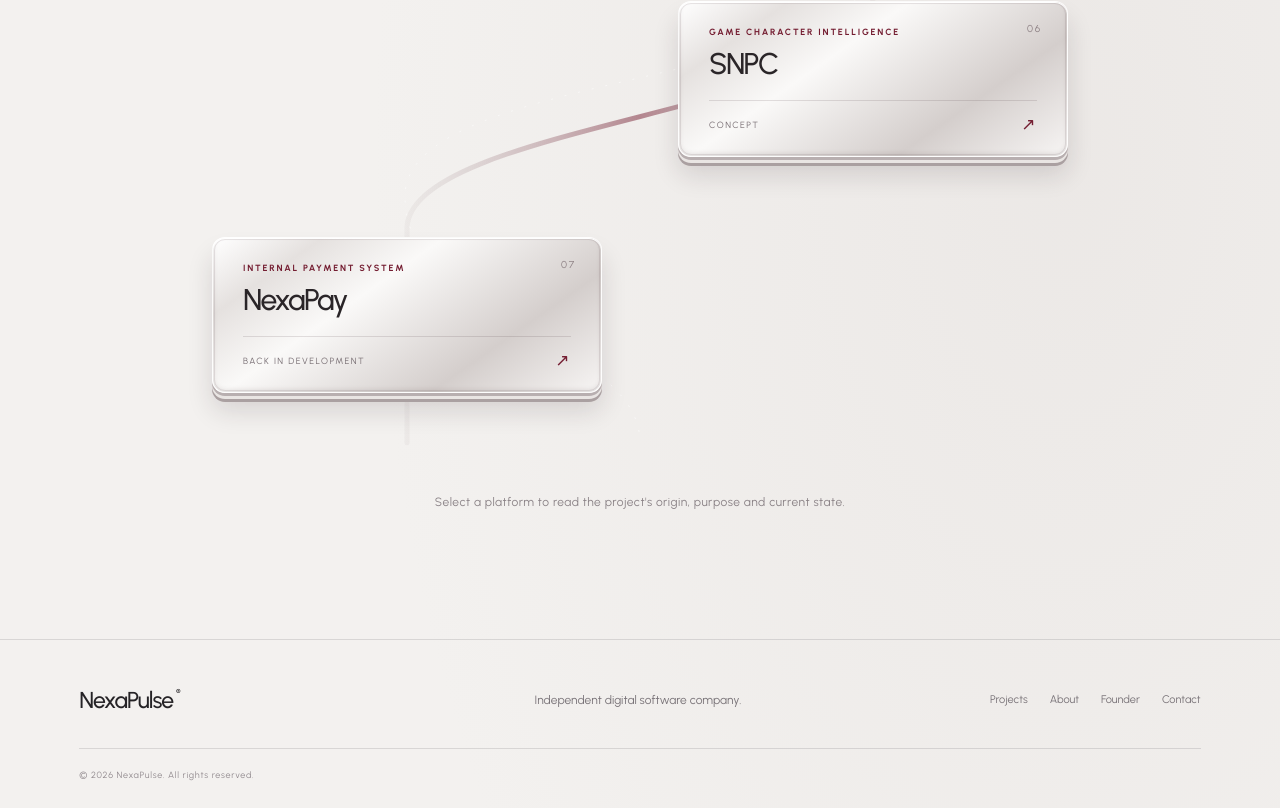
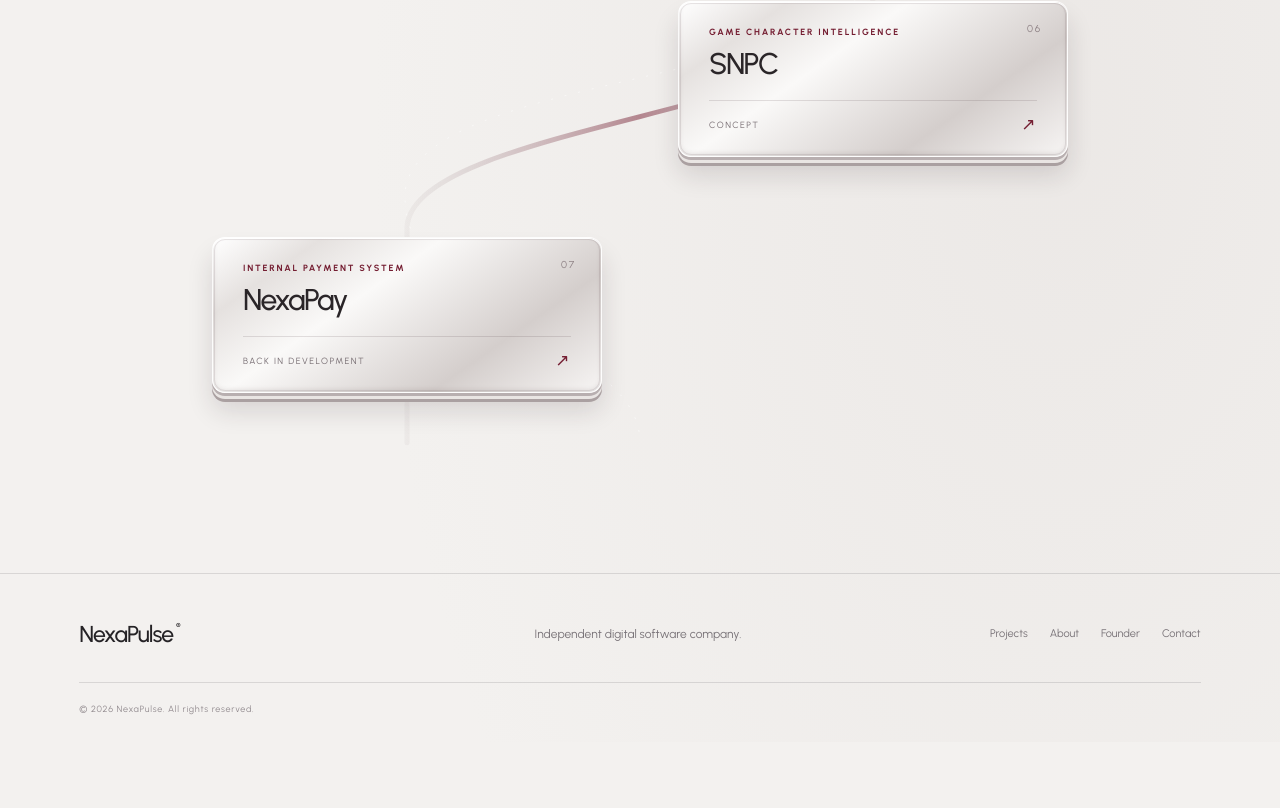
Before and after one commit to laptopperson4-source/NexaPulse, a SvelteKit app: page /projects in a window 1280 px wide. Shown: the part 1689-2497 px from the top of the page. After the commit the page ends 2431 px from the top, so only its background shows below. Built offline with nearby package versions, Linux system fonts and the light colour scheme.

Commit message:
Remove projects page footer instruction

```diff
--- a/src/routes/projects/+page.svelte
+++ b/src/routes/projects/+page.svelte
@@ -5,4 +5,4 @@
 <div class="project-path" aria-label="NexaPulse project development path">
 <svg class="path-art" viewBox="0 0 1000 1760" preserveAspectRatio="none" aria-hidden="true"><defs><linearGradient id="path-metal" x1="0" y1="0" x2="1" y2="0"><stop offset="0" stop-color="#9c8d90" stop-opacity=".08"/><stop offset=".5" stop-color="#7b2639" stop-opacity=".52"/><stop offset="1" stop-color="#9c8d90" stop-opacity=".08"/></linearGradient></defs><path d="M267 118 C267 220 733 252 733 354 S267 480 267 590 S733 716 733 826 S267 952 267 1062 S733 1188 733 1298 S267 1424 267 1534 S267 1650 267 1760" fill="none" stroke="url(#path-metal)" stroke-width="5" stroke-linecap="round"/><path d="M500 0 C500 90 735 115 735 250 S265 365 265 500 S735 615 735 750 S265 865 265 1000 S735 1115 735 1250 S265 1365 265 1500 S500 1650 500 1760" fill="none" stroke="#fff" stroke-opacity=".55" stroke-width="1" stroke-dasharray="2 12"/></svg>
 {#each projects as project,i}<div class:stone-left={i%2===0} class:stone-right={i%2!==0} class="project-path-row" style={`--node-x:${i%2===0?'26.7%':'73.3%'}`}><a class="project-stone" href="/projects/{project.slug}" aria-label="View {project.name} project history"><span class="stone-number">{String(i+1).padStart(2,'0')}</span><span class="stone-category">{project.category}</span><span class="stone-name">{project.name}</span><span class="stone-bottom"><span>{project.status}</span><span class="stone-arrow">↗</span></span></a><span class="path-joint" aria-hidden="true"></span></div>{/each}
-</div><p class="projects-footnote">Select a platform to read the project's origin, purpose and current state.</p></section>
+</div></section>
```
